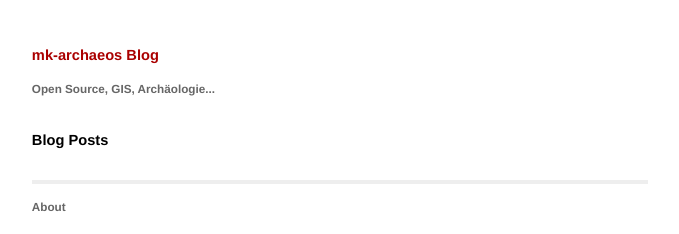
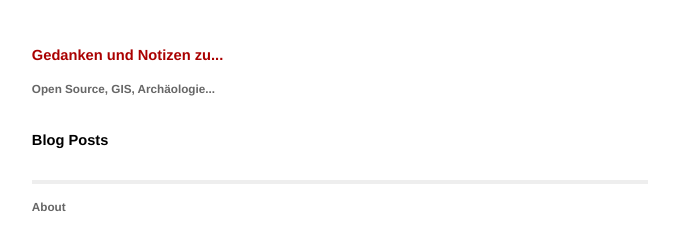
Before and after one commit to mk-archaeo/mk-archaeo.github.io, a Jekyll site: the page built from index.html, in a window 1280 px wide. Shown: the top 234 px of the page, without its empty margins (300-979 px from the left). Built offline with Jekyll 4.4.1, drawn with Linux system fonts in a browser that asks for light colours; nearby versions of some CDN libraries.

Commit message:
changed default.html

```diff
--- a/_layouts/default.html
+++ b/_layouts/default.html
@@ -2,18 +2,20 @@
 <html>
   <head>
     <meta http-equiv="content-type" content="text/html; charset=utf-8" />
-    <title>{{page.title}}</title>
+    <title>{{ page.title }}</title>
     <meta name="author" content="ME" />
 
     <!-- Homepage CSS -->
     <link rel="stylesheet" href="/css/screen.css" type="text/css" media="screen, projection" />
+
+    <script src="https://ajax.googleapis.com/ajax/libs/jquery/2.1.3/jquery.min.js"></script>
 
   </head>
 
   <body>
     <div class="site">
       <div class="title">
-        <a href="/">mk-archaeos Blog</a>
+        <a href="/">Gedanken und Notizen zu...</a>
         <p>Open Source, GIS, Archäologie...</p>
       </div>
 
```
